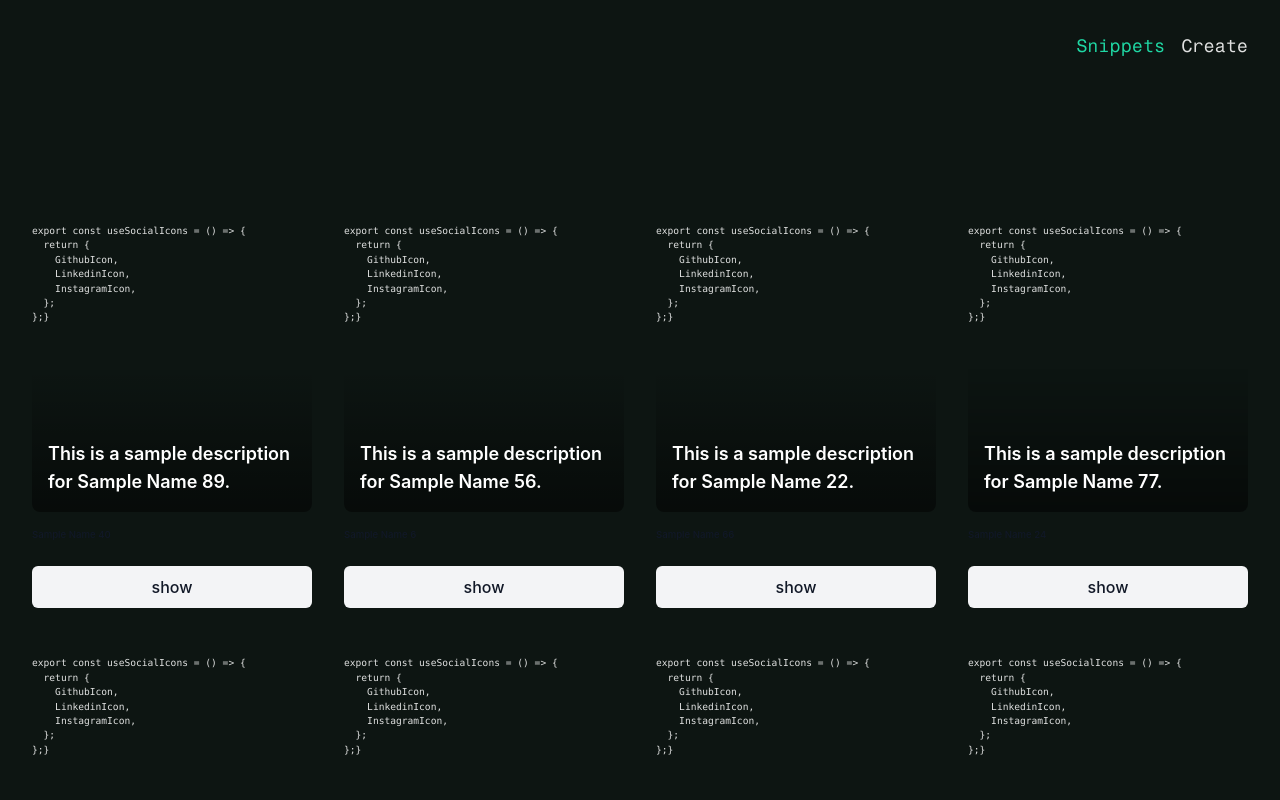
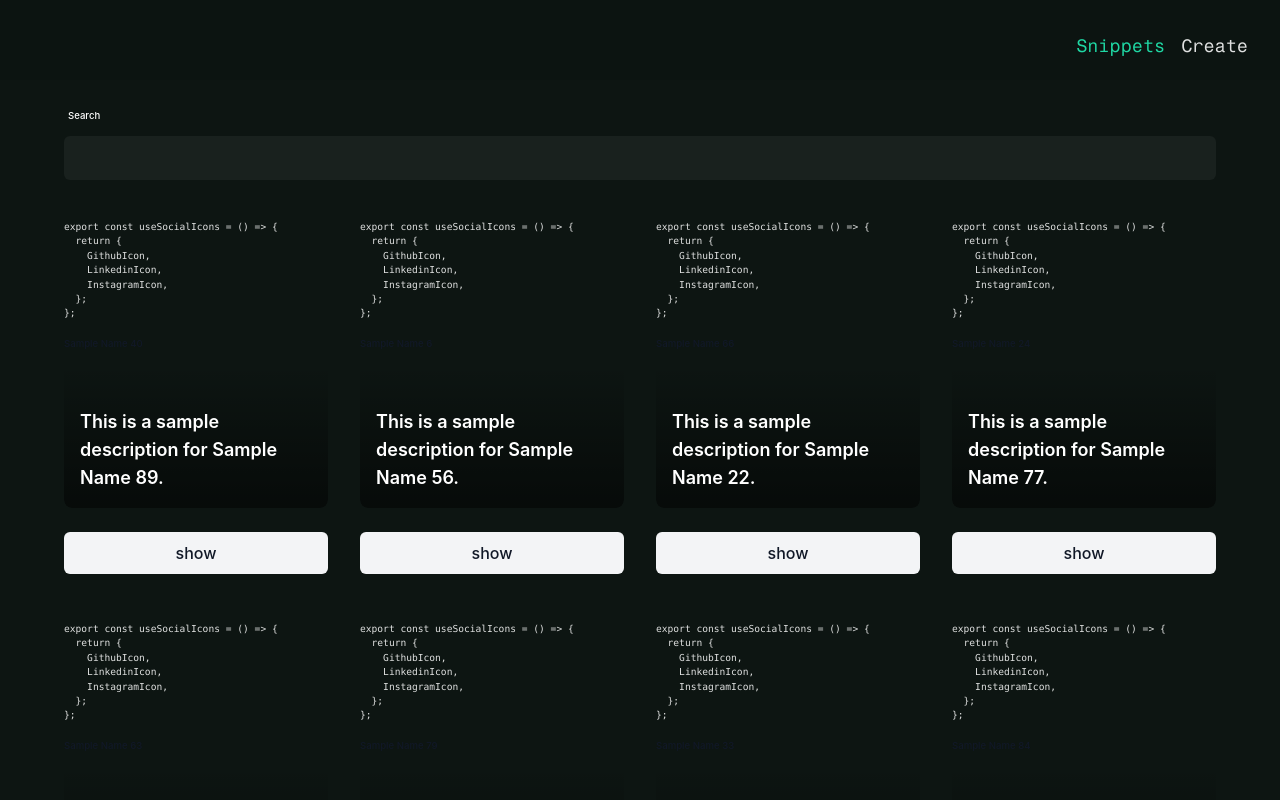
Before and after one commit to FlorianBx/Code-Vault, a Vue app: page / in a window 1280 px wide. Shown: the top 800 px of the page. Built offline with nearby package versions, Linux system fonts and the light colour scheme.

Commit message:
feature: add searchBar component with composable useFilter for search the snippets by tag or description

```diff
--- a/package.json
+++ b/package.json
@@ -28,6 +28,7 @@
     "@vitest/coverage-v8": "^0.34.6",
     "@vitest/ui": "^0.34.6",
     "@vue/eslint-config-typescript": "^12.0.0",
+    "@vue/test-utils": "^2.4.2",
     "autoprefixer": "^10.4.16",
     "eslint": "^8.51.0",
     "eslint-config-prettier": "^9.0.0",
--- a/src/components/CardSnippet/CardSnippet.vue
+++ b/src/components/CardSnippet/CardSnippet.vue
@@ -1,28 +1,36 @@
 <script setup lang="ts">
-import datas from "../../fakeDatas/data.json";
+defineProps({
+  href: {
+    type: String,
+    default: "",
+  },
+  description: {
+    type: String,
+    default: "",
+  },
+  name: {
+    type: String,
+    default: "",
+  },
+  code: {
+    type: String,
+    default: "",
+  },
+});
 </script>
 
 <template>
   <div>
-    <div
-      class="mt-8 grid grid-cols-1 gap-y-12 sm:grid-cols-2 sm:gap-x-6 lg:grid-cols-4 xl:gap-x-8"
-    >
-      <div v-for="product in datas" :key="product.code">
     <div class="relative">
       <div class="relative h-72 w-full overflow-hidden rounded-lg">
+        <div>
           <div class="h-full w-full text-sm">
-              <pre><code>export const useSocialIcons = () => {
-  return {
-    GithubIcon,
-    LinkedinIcon,
-    InstagramIcon,
-  };
-};}</code></pre>
+            <pre><code>{{ code }}</code></pre>
           </div>
         </div>
         <div class="relative mt-4">
           <h3 class="text-sm font-medium text-gray-900">
-              {{ product.name }}
+            {{ name }}
           </h3>
         </div>
         <div
@@ -33,18 +41,17 @@ import datas from "../../fakeDatas/data.json";
             class="absolute inset-x-0 bottom-0 h-36 bg-gradient-to-t from-black opacity-50"
           />
           <p class="relative text-lg font-semibold text-white">
-              {{ product.description }}
+            {{ description }}
           </p>
         </div>
       </div>
       <div class="mt-6">
         <a
-            :href="product.href"
+          :href="href"
           class="relative flex items-center justify-center rounded-md border border-transparent bg-gray-100 px-8 py-2 font-medium text-gray-900 hover:bg-gray-200"
-            >show<span class="sr-only">, {{ product.name }}</span></a
+          >show<span class="sr-only">, {{ name }}</span></a
         >
       </div>
     </div>
   </div>
-  </div>
 </template>
--- /dev/null
+++ b/src/components/LayoutSlot/LayoutSlot.vue
@@ -0,0 +1,7 @@
+<script setup lang="ts"></script>
+
+<template>
+  <div class="w-full px-8">
+    <slot></slot>
+  </div>
+</template>
--- a/src/components/NavBar/NavBar.vue
+++ b/src/components/NavBar/NavBar.vue
@@ -37,7 +37,10 @@ const handleEnterKeyPress = (link: string): void => {
 </script>
 
 <template>
-  <div class="hidden md:block fixed right-4 top-4 p-4">
+  <div class="hidden md:block fixed right-4 top-4 p-4 z-50">
+    <div
+      class="fixed top-0 right-0 left-0 h-20 w-full bg-background opacity-80 backdrop-blur-sm"
+    ></div>
     <!-- lg menu  -->
     <ul class="flex gap-4 font-bold text-lg">
       <li
@@ -45,8 +48,8 @@ const handleEnterKeyPress = (link: string): void => {
         :key="item.name"
         :class="[
           item.current
-            ? 'text-secondary font-bold cursor-pointer font-body hover:text-hover'
-            : 'cursor-pointer font-body hover:text-hover',
+            ? 'text-secondary font-bold cursor-pointer font-body hover:text-hover z-50'
+            : 'cursor-pointer font-body hover:text-hover z-50',
         ]"
       >
         <a
--- /dev/null
+++ b/src/components/SearchBar/SearchBar.vue
@@ -0,0 +1,26 @@
+<script setup lang="ts">
+import { searchQuery } from "../../composables/useFilter.ts";
+</script>
+
+<template>
+  <div class="mb-10">
+    <label
+      for="search"
+      class="block text-sm font-medium leading-6 ml-1 text-white"
+      >Search</label
+    >
+    <div class="mt-2">
+      <div class="flex rounded-md bg-white/5 ring-0">
+        <input
+          id="search"
+          v-model="searchQuery"
+          type="text"
+          name="search"
+          autocomplete="search"
+          data-testid="input-data-testid"
+          class="flex-1 bg-transparent py-2.5 pl-3 focus:ring-2 focus:ring-inset focus:outline-none focus:ring-emerald-500 text-white sm:text-md sm:leading-6"
+        />
+      </div>
+    </div>
+  </div>
+</template>
--- /dev/null
+++ b/src/composables/useFilter.ts
@@ -0,0 +1,31 @@
+import { ref, Ref, computed } from "vue";
+import datas from "../fakeDatas/data.json";
+
+interface DataItem {
+  name: string;
+  code: string;
+  createdAt: string;
+  lastUpdate: string;
+  tag: string;
+  like: number;
+  href: string;
+  description: string;
+}
+
+export const searchQuery = ref("");
+
+export default function useFilter(data: Ref<DataItem[]>) {
+  const filteredSnippets = computed(() => {
+    if (!searchQuery.value) {
+      return datas;
+    }
+    return data.value.filter((item: DataItem) => {
+      return (
+        item.tag.toLowerCase().includes(searchQuery.value.toLowerCase()) ||
+        item.description.toLowerCase().includes(searchQuery.value.toLowerCase())
+      );
+    });
+  });
+
+  return { searchQuery, filteredSnippets };
+}
--- a/src/fakeDatas/data.json
+++ b/src/fakeDatas/data.json
@@ -1,7 +1,7 @@
 [
   {
     "name": "Sample Name 40",
-      "code": "CODE1572",
+    "code": "export const useSocialIcons = () => {\n  return {\n    GithubIcon,\n    LinkedinIcon,\n    InstagramIcon,\n  };\n};",
     "createdAt": "2021-08-28T07:54:21",
     "lastUpdate": "2021-10-22T09:16:06",
     "tag": "Tag1",
@@ -11,7 +11,7 @@
   },
   {
     "name": "Sample Name 6",
-      "code": "CODE3476",
+    "code": "export const useSocialIcons = () => {\n  return {\n    GithubIcon,\n    LinkedinIcon,\n    InstagramIcon,\n  };\n};",
     "createdAt": "2022-08-07T14:20:26",
     "lastUpdate": "2023-02-16T22:17:37",
     "tag": "Tag2",
@@ -21,7 +21,7 @@
   },
   {
     "name": "Sample Name 66",
-      "code": "CODE6007",
+    "code": "export const useSocialIcons = () => {\n  return {\n    GithubIcon,\n    LinkedinIcon,\n    InstagramIcon,\n  };\n};",
     "createdAt": "2023-05-10T11:59:57",
     "lastUpdate": "2023-07-14T12:22:45",
     "tag": "Tag4",
@@ -31,7 +31,7 @@
   },
   {
     "name": "Sample Name 24",
-      "code": "CODE2030",
+    "code": "export const useSocialIcons = () => {\n  return {\n    GithubIcon,\n    LinkedinIcon,\n    InstagramIcon,\n  };\n};",
     "createdAt": "2021-09-28T10:13:55",
     "lastUpdate": "2022-07-21T01:23:56",
     "tag": "Tag5",
@@ -41,7 +41,7 @@
   },
   {
     "name": "Sample Name 63",
-      "code": "CODE9727",
+    "code": "export const useSocialIcons = () => {\n  return {\n    GithubIcon,\n    LinkedinIcon,\n    InstagramIcon,\n  };\n};",
     "createdAt": "2023-03-20T21:28:54",
     "lastUpdate": "2023-06-29T22:02:21",
     "tag": "Tag2",
@@ -51,7 +51,7 @@
   },
   {
     "name": "Sample Name 79",
-      "code": "CODE3238",
+    "code": "export const useSocialIcons = () => {\n  return {\n    GithubIcon,\n    LinkedinIcon,\n    InstagramIcon,\n  };\n};",
     "createdAt": "2023-02-10T01:42:00",
     "lastUpdate": "2023-10-03T17:52:18",
     "tag": "Tag5",
@@ -61,7 +61,7 @@
   },
   {
     "name": "Sample Name 33",
-      "code": "CODE8644",
+    "code": "export const useSocialIcons = () => {\n  return {\n    GithubIcon,\n    LinkedinIcon,\n    InstagramIcon,\n  };\n};",
     "createdAt": "2022-03-16T16:31:22",
     "lastUpdate": "2022-03-28T11:11:58",
     "tag": "Tag1",
@@ -71,7 +71,7 @@
   },
   {
     "name": "Sample Name 84",
-      "code": "CODE8785",
+    "code": "export const useSocialIcons = () => {\n  return {\n    GithubIcon,\n    LinkedinIcon,\n    InstagramIcon,\n  };\n};",
     "createdAt": "2021-11-19T15:40:04",
     "lastUpdate": "2023-07-01T02:08:22",
     "tag": "Tag4",
@@ -81,7 +81,7 @@
   },
   {
     "name": "Sample Name 3",
-      "code": "CODE9430",
+    "code": "export const useSocialIcons = () => {\n  return {\n    GithubIcon,\n    LinkedinIcon,\n    InstagramIcon,\n  };\n};",
     "createdAt": "2022-11-11T19:13:54",
     "lastUpdate": "2022-11-20T03:59:32",
     "tag": "Tag2",
@@ -91,7 +91,7 @@
   },
   {
     "name": "Sample Name 33",
-      "code": "CODE2684",
+    "code": "export const useSocialIcons = () => {\n  return {\n    GithubIcon,\n    LinkedinIcon,\n    InstagramIcon,\n  };\n};",
     "createdAt": "2022-04-21T22:03:20",
     "lastUpdate": "2022-06-28T17:38:42",
     "tag": "Tag3",
--- a/src/pages/HomePage/HomePage.vue
+++ b/src/pages/HomePage/HomePage.vue
@@ -1,9 +1,30 @@
 <script setup lang="ts">
+import { ref } from "vue";
 import CardSnippet from "../../components/CardSnippet/CardSnippet.vue";
+import SearchBar from "../../components/SearchBar/SearchBar.vue";
+import LayoutSlot from "../../components/LayoutSlot/LayoutSlot.vue";
+import datas from "../../fakeDatas/data.json";
+import useFilter from "../../composables/useFilter.js";
+
+const { filteredSnippets } = useFilter(ref(datas));
 </script>
 
 <template>
-  <div class="mt-32 max-w-full sm:mt-40">
-    <CardSnippet />
+  <div class="mt-32 max-w-full sm:mt-10">
+    <LayoutSlot>
+      <SearchBar />
+      <section
+        class="mt-8 grid grid-cols-1 gap-y-12 sm:grid-cols-2 sm:gap-x-6 lg:grid-cols-4 xl:gap-x-8"
+      >
+        <div v-for="snippet in filteredSnippets" :key="snippet.code">
+          <CardSnippet
+            :code="snippet.code"
+            :name="snippet.name"
+            :description="snippet.description"
+            :href="snippet.href"
+          />
+        </div>
+      </section>
+    </LayoutSlot>
   </div>
 </template>
```
Also changed, not shown: tailwind.config.js (+25 -25 lines), 2 other files (tests, documents, lock files or other folders). Lines whose indentation alone changed are shown as unchanged.
